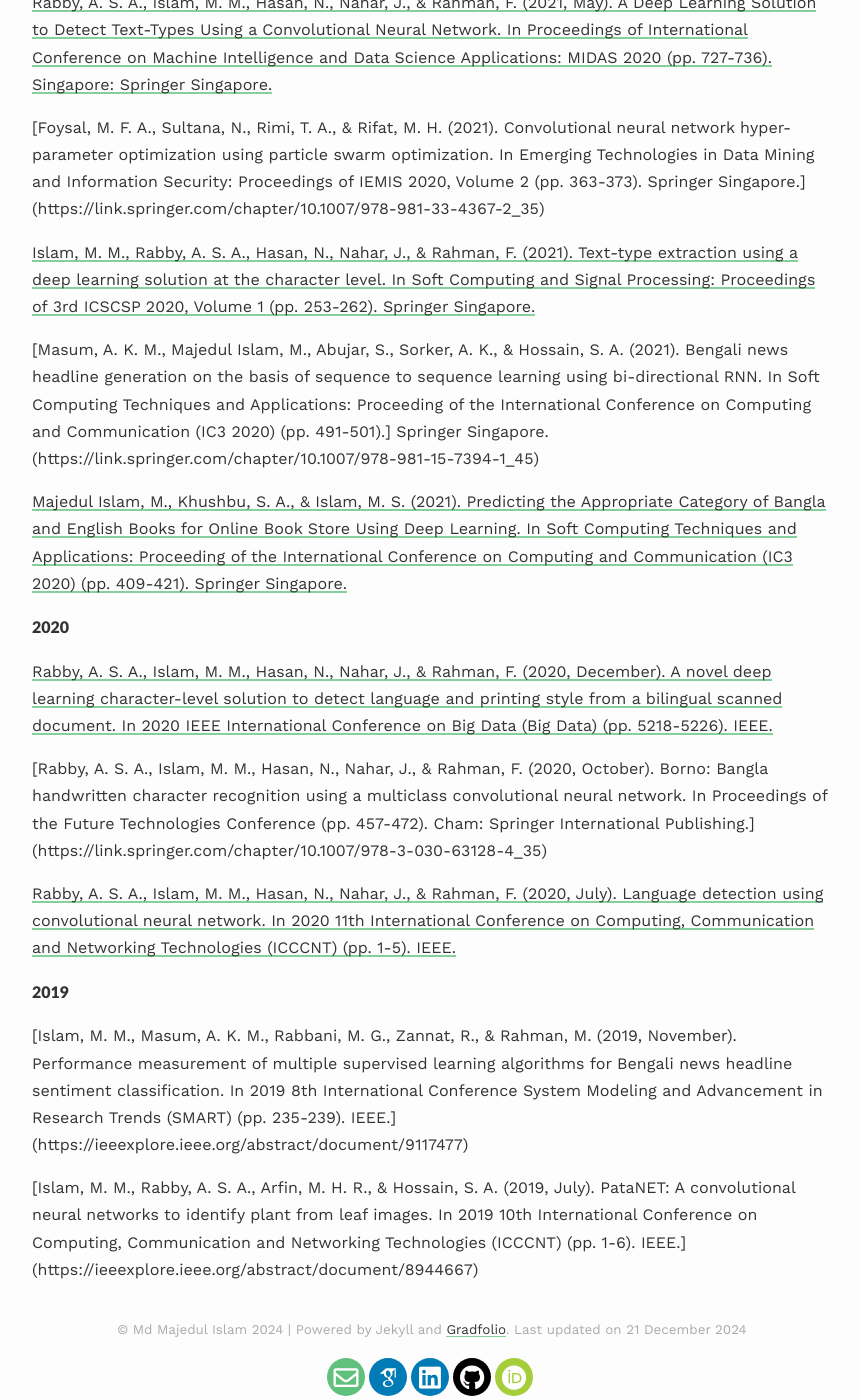
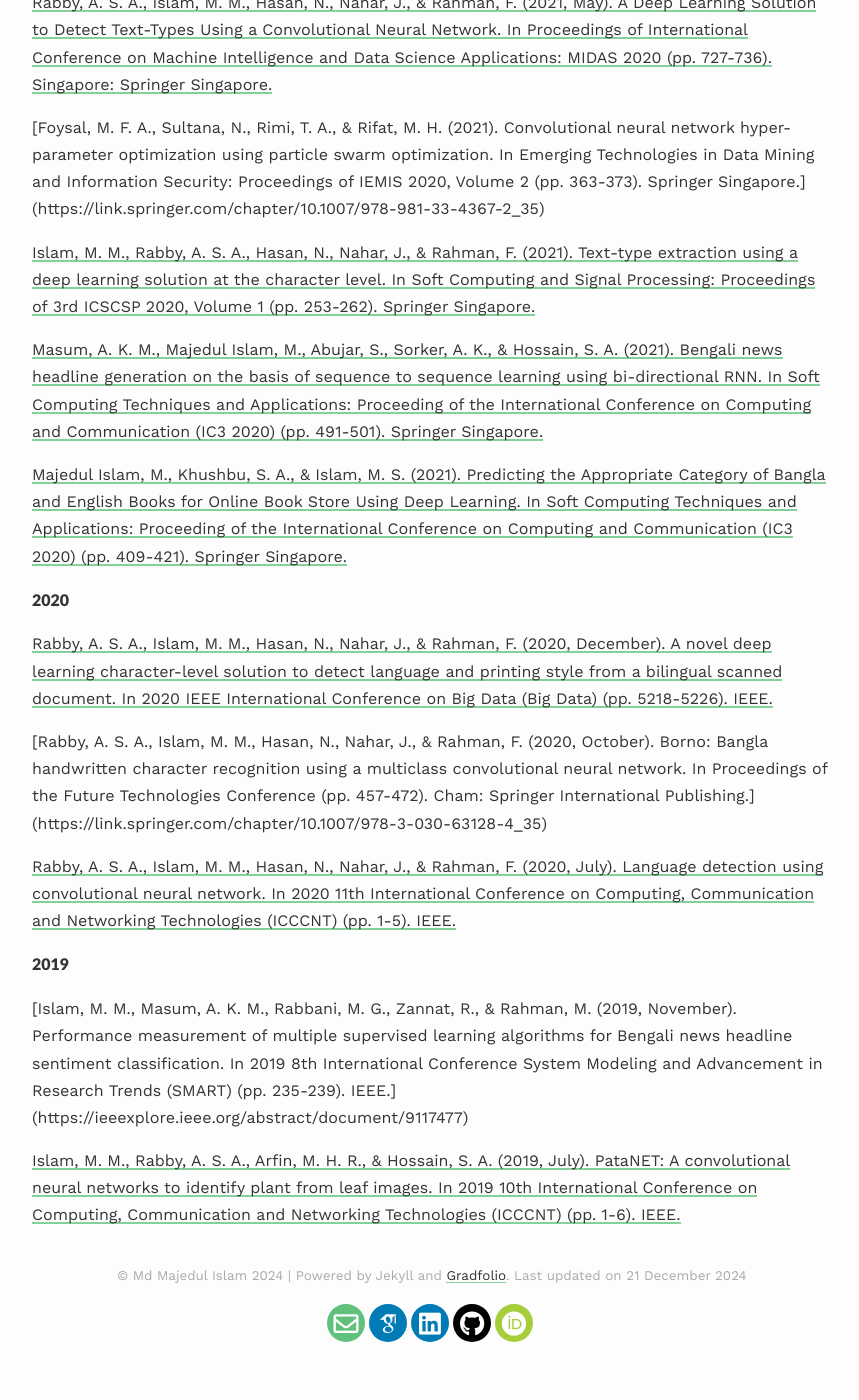
Before and after one commit to majedrifat/majedrifat.github.io, a Jekyll site: the page built from _pages/publications.md, in a window 1280 px wide and 1400 px high, scrolled down 1145 px. Shown: the whole window, without its empty margins (208-1067 px from the left). Built offline with Jekyll 4.4.1, drawn with Linux system fonts in a browser that asks for light colours; nearby versions of some CDN libraries; some web fonts are replaced; after the commit the page ends 2491 px from its top, so only the background shows below that.

Commit message:
Update publications.md

```diff
--- a/_pages/publications.md
+++ b/_pages/publications.md
@@ -39,7 +39,7 @@
 [Islam, M. M., Rabby, A. S. A., Hasan, N., Nahar, J., & Rahman, F. (2021). Text-type extraction using a deep learning solution at the character level. In Soft Computing and Signal Processing: Proceedings of 3rd ICSCSP 2020, Volume 1 (pp. 253-262). Springer Singapore.](https://link.springer.com/chapter/10.1007/978-981-33-6912-2_23)
 
 
-[Masum, A. K. M., Majedul Islam, M., Abujar, S., Sorker, A. K., & Hossain, S. A. (2021). Bengali news headline generation on the basis of sequence to sequence learning using bi-directional RNN. In Soft Computing Techniques and Applications: Proceeding of the International Conference on Computing and Communication (IC3 2020) (pp. 491-501).] Springer Singapore.(https://link.springer.com/chapter/10.1007/978-981-15-7394-1_45)
+[Masum, A. K. M., Majedul Islam, M., Abujar, S., Sorker, A. K., & Hossain, S. A. (2021). Bengali news headline generation on the basis of sequence to sequence learning using bi-directional RNN. In Soft Computing Techniques and Applications: Proceeding of the International Conference on Computing and Communication (IC3 2020) (pp. 491-501). Springer Singapore.](https://link.springer.com/chapter/10.1007/978-981-15-7394-1_45)
 
 [Majedul Islam, M., Khushbu, S. A., & Islam, M. S. (2021). Predicting the Appropriate Category of Bangla and English Books for Online Book Store Using Deep Learning. In Soft Computing Techniques and Applications: Proceeding of the International Conference on Computing and Communication (IC3 2020) (pp. 409-421). Springer Singapore.]( https://link.springer.com/chapter/10.1007/978-981-15-7394-1_39 )
 
@@ -53,7 +53,8 @@
 [Rabby, A. S. A., Islam, M. M., Hasan, N., Nahar, J., & Rahman, F. (2020, July). Language detection using convolutional neural network. In 2020 11th International Conference on Computing, Communication and Networking Technologies (ICCCNT) (pp. 1-5). IEEE.](https://ieeexplore.ieee.org/abstract/document/9225610)
 
 #### 2019
+
 [Islam, M. M., Masum, A. K. M., Rabbani, M. G., Zannat, R., & Rahman, M. (2019, November). Performance measurement of multiple supervised learning algorithms for Bengali news headline sentiment classification. In 2019 8th International Conference System Modeling and Advancement in Research Trends (SMART) (pp. 235-239). IEEE.] (https://ieeexplore.ieee.org/abstract/document/9117477)
 
-[Islam, M. M., Rabby, A. S. A., Arfin, M. H. R., & Hossain, S. A. (2019, July). PataNET: A convolutional neural networks to identify plant from leaf images. In 2019 10th International Conference on Computing, Communication and Networking Technologies (ICCCNT) (pp. 1-6). IEEE.] (https://ieeexplore.ieee.org/abstract/document/8944667)
+[Islam, M. M., Rabby, A. S. A., Arfin, M. H. R., & Hossain, S. A. (2019, July). PataNET: A convolutional neural networks to identify plant from leaf images. In 2019 10th International Conference on Computing, Communication and Networking Technologies (ICCCNT) (pp. 1-6). IEEE.](https://ieeexplore.ieee.org/abstract/document/8944667)
 <!--  Lorenzo Carnevale, Luisa Damiano, Antonio Fleres, and Massimo Villari. “*Visitor Artwork Ambient and how Making New Functions of Cultural Heritage by Using Augmented Reality within an Ambient Intelligence*”. 2021 IEEE International Symposium on Mixed and Augmented Reality Adjunct (ISMAR-Adjunct). October 2021, pp. 8-12 (doi: [10.1109/ISMAR-Adjunct54149.2021.00013](https://doi.org/10.1109/ISMAR-Adjunct54149.2021.00013))-->
```
